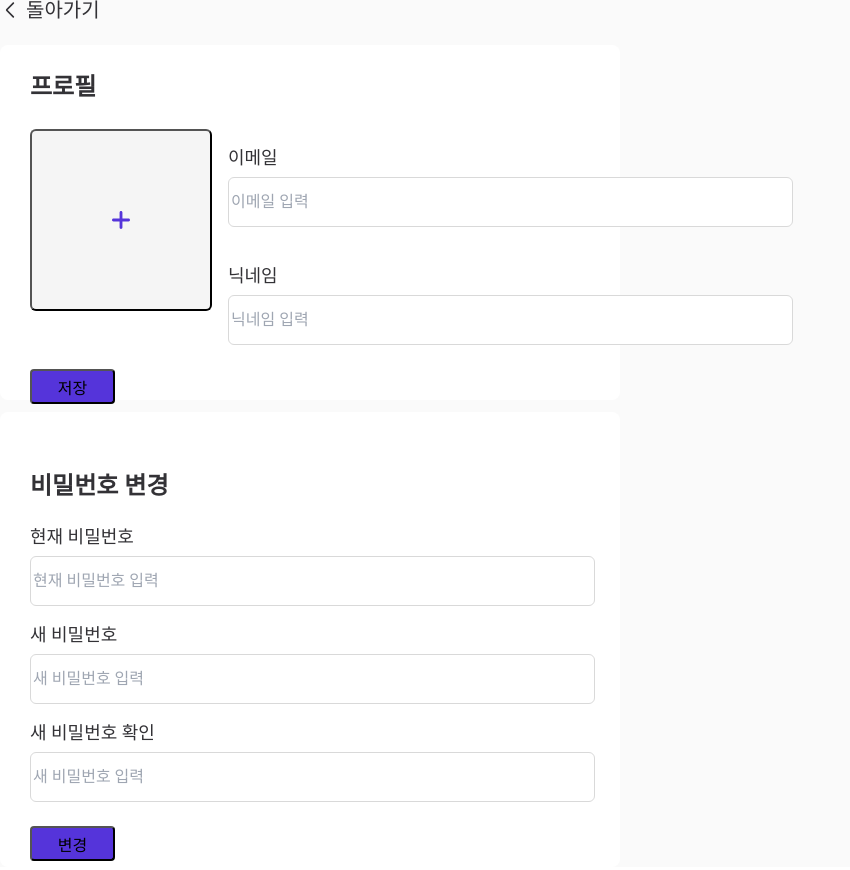
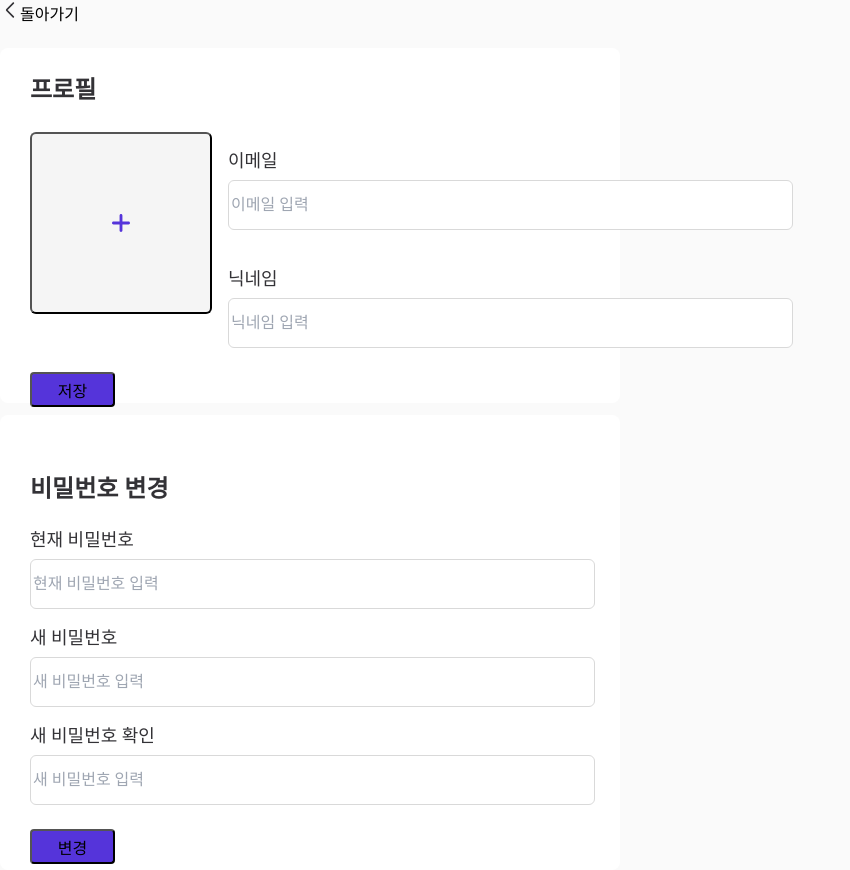
Before and after one commit to eunji-0623/Taskify, a React (Vite) app: page /mypage in a window 1280 px wide. Shown: the whole page, without its empty margins (0-850 px from the left). Built offline with nearby package versions, Linux system fonts and the light colour scheme; a web font is replaced by a local one.

Commit message:
style: mypage className 변경

```diff
--- a/src/pages/mypage/MyPage.tsx
+++ b/src/pages/mypage/MyPage.tsx
@@ -10,13 +10,13 @@ function MyPage() {
     <div className={styles.myPageLayout}>
       <div className={styles.navBar} />
       <div className={styles.sideBar} />
-      <div className={styles.backContainer}>
+      <div className={styles.pageBackContainer}>
         <img
-          className={styles.backIcon}
+          className={styles.pageBackIcon}
           src={ArrowIcon}
           alt="왼쪽 바라보는 화살표 이미지"
         />
-        <span className={styles.backText}>돌아가기</span>
+        <span className={styles.pageBackText}>돌아가기</span>
       </div>
       <ProfileEdit />
       <PasswordEdit />
```
